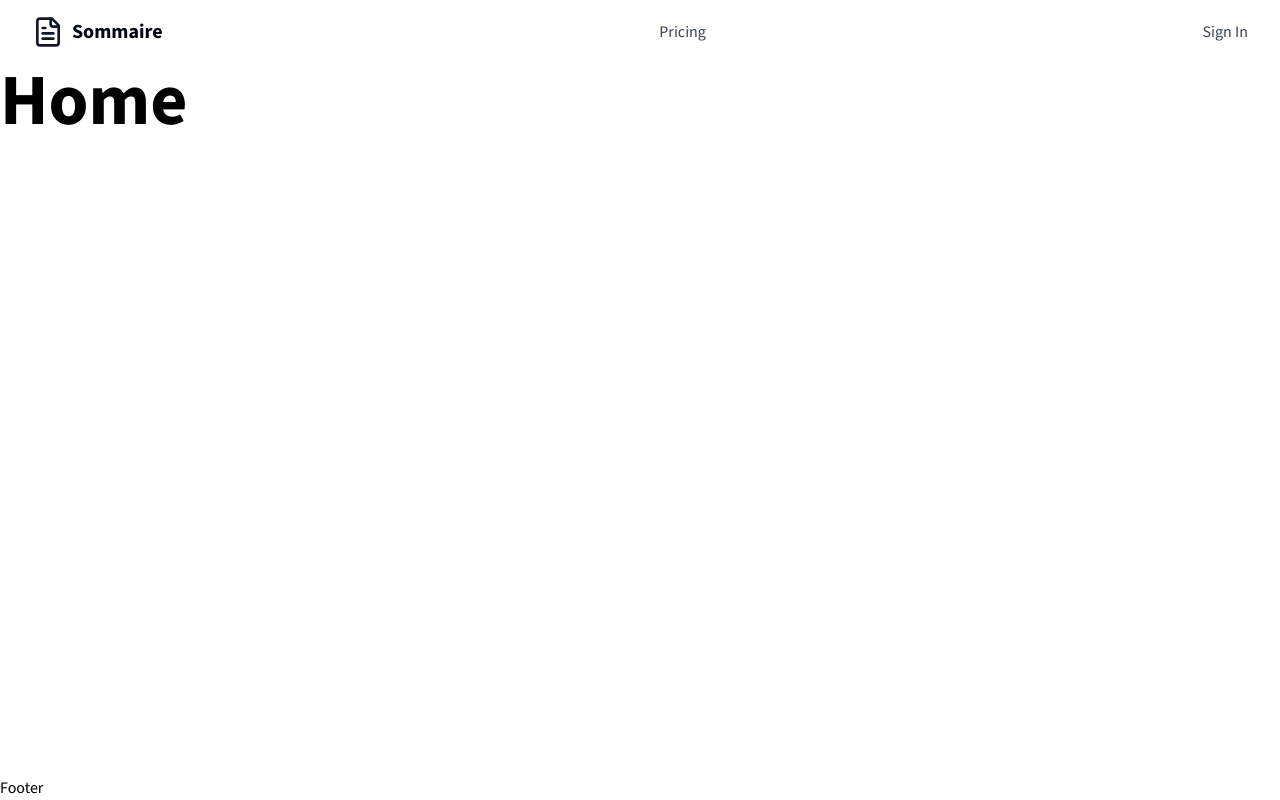
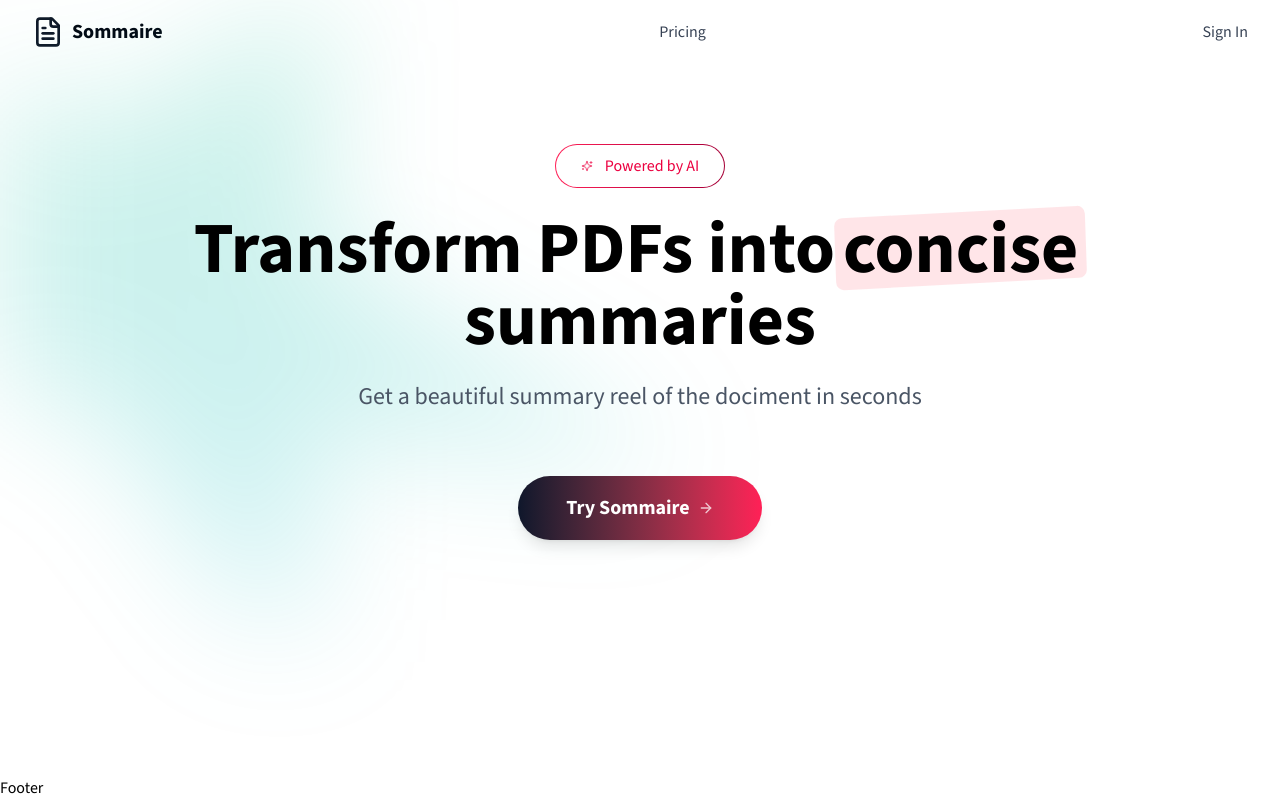
Before and after one commit to AliRaza192/ai-saas-pdf-summary, a Next.js app: page / in a window 1280 px wide. Built offline with nearby package versions, Linux system fonts and the light colour scheme.

Commit message:
added hero section step

```diff
--- a/app/globals.css
+++ b/app/globals.css
@@ -127,8 +127,24 @@
 
   button {
     @apply hover:cursor-pointer bg-rose-600 hover:bg-rose-700
+  }
 
+  @keyframes gradient-x {
+    0%,
+    100% {
+      background-size: 200% 100%;
+      background-position: right center;
+    }
+    50% {
+      background-size: 200% 100%;
+      background-position: right center;
+    }
   }
+
+  .animate-gradient-x {
+    animation: gradient-x 3s ease infinite;
+  }
+
 }
 
 @utility container {
--- a/app/page.tsx
+++ b/app/page.tsx
@@ -1,10 +1,15 @@
+import BgGradient from "@/components/common/bg-gradient";
+import HeroSection from "@/components/home/hero-section";
 import { Button } from "@/components/ui/button";
 
 
 export default function Home() {
   return (
-    <h1>
-      Home
-    </h1>
+    <div className="relative w-full">
+      <BgGradient />
+      <div className="flex flex-col">
+        <HeroSection />
+      </div>
+    </div>
   );
 }
--- /dev/null
+++ b/components/common/bg-gradient.tsx
@@ -0,0 +1,24 @@
+export default function BgGradient({
+    children,
+    className,
+  }: {
+    children?: React.ReactNode
+    className?: string
+  }) {
+    return (
+      <div className={`relative isolate ${className}`}>
+        <div
+          aria-hidden="true"
+          className="pointer-events-none absolute inset-x-0 -top-40 -z-10 transform-gpu overflow-hidden blur-3xl sm:-top-30"
+        >
+          <div
+            style={{
+              clipPath: "polygon(50% 0%, 61% 35%, 98% 35%, 68% 57%, 79% 91%, 50% 70%, 21% 91%, 32% 57%, 2% 35%, 39% 35%)",
+            }}
+            className="relative left-[calc(50%-11rem)] aspect-[1155/678] w-[36.125rem] -translate-x-1/2 rotate-[30deg] bg-gradient-to-br from-emerald-500 via-teal-500 to-cyan-500 opacity-20 sm:left-[calc(50%-30rem)] sm:w-[72rem]"
+          />
+        </div>
+        {children}
+      </div>
+    )
+  }
--- /dev/null
+++ b/components/home/hero-section.tsx
@@ -0,0 +1,42 @@
+import { Button } from "@/components/ui/button";
+import { Badge } from "@/components/ui/badge";
+import { ArrowRight, Sparkle, Sparkles } from "lucide-react";
+import Link from "next/link";
+
+export default function HeroSection() {
+    return (
+        <section className="relative mx-auto flex flex-col z-0 items-center justify-center py-16 sm:py-20 lg:pb-28 transition-all animate-in lg:px-12 max-w-7xl">
+            <div className="">
+                <div className="relative p-[1px] overflow-hidden rounded-full bg-linear-to-r from-rose-200 via-rose-500 to-rose-800 animate-gradient-x group">
+                    <Badge
+                        variant={'secondary'}
+                        className="relative px-6 py-2 text-base font-medium bg-white rounded-full group-hover:bg-gray-50 transition-colors duration-200">
+                        <Sparkles className="h-6 w-6 mr-2 text-rose-600 animate-pulse" />
+                        <p className="text-base text-rose-600">Powered by AI</p>
+                    </Badge>
+                </div>
+            </div>
+            <h1 className="font-bold py-6 text-center">
+                Transform PDFs into
+                <span className="relative inline-block">
+                    <span className="relative z-10 px-2">concise</span>
+                    <span className="absolute inset-0 bg-rose-200/50 -rotate-2 rounded-lg transform -skew-y-1" aria-hidden="true">
+                    </span>
+                </span>
+                summaries</h1>
+            <h2 className="text-lg sm:text-xl lg:text-2xl text-center px-4 lg:px-0 lg:max-w-4xl text-gray-600">Get a beautiful summary reel of the dociment in seconds</h2>
+            <div>
+                <Button
+                    variant={'link'}
+                    className="text-white mt-6 text-base rounded-full sm:text-lg lg:text-xl px-8 sm:px-10 lg:px-12 py-6 sm:py-7 lg:py-8 lg:mt-16 bg-linear-to-r from-slate-900 to-rose-500 hover:from-rose-500 hover:to-slate-900 hover:no-underline font-bold shadow-lg transition-all duration-300"
+                >
+                    <Link href="/#pricing" className="flex gap-2 items-center">
+                        <span>Try Sommaire</span>
+                        <ArrowRight className="animate-pulse" />
+                    </Link>
+                </Button>
+
+            </div>
+        </section>
+    )
+}
--- /dev/null
+++ b/components/ui/badge.tsx
@@ -0,0 +1,46 @@
+import * as React from "react"
+import { Slot } from "@radix-ui/react-slot"
+import { cva, type VariantProps } from "class-variance-authority"
+
+import { cn } from "@/lib/utils"
+
+const badgeVariants = cva(
+  "inline-flex items-center justify-center rounded-md border px-2 py-0.5 text-xs font-medium w-fit whitespace-nowrap shrink-0 [&>svg]:size-3 gap-1 [&>svg]:pointer-events-none focus-visible:border-ring focus-visible:ring-ring/50 focus-visible:ring-[3px] aria-invalid:ring-destructive/20 dark:aria-invalid:ring-destructive/40 aria-invalid:border-destructive transition-[color,box-shadow] overflow-hidden",
+  {
+    variants: {
+      variant: {
+        default:
+          "border-transparent bg-primary text-primary-foreground [a&]:hover:bg-primary/90",
+        secondary:
+          "border-transparent bg-secondary text-secondary-foreground [a&]:hover:bg-secondary/90",
+        destructive:
+          "border-transparent bg-destructive text-white [a&]:hover:bg-destructive/90 focus-visible:ring-destructive/20 dark:focus-visible:ring-destructive/40 dark:bg-destructive/70",
+        outline:
+          "text-foreground [a&]:hover:bg-accent [a&]:hover:text-accent-foreground",
+      },
+    },
+    defaultVariants: {
+      variant: "default",
+    },
+  }
+)
+
+function Badge({
+  className,
+  variant,
+  asChild = false,
+  ...props
+}: React.ComponentProps<"span"> &
+  VariantProps<typeof badgeVariants> & { asChild?: boolean }) {
+  const Comp = asChild ? Slot : "span"
+
+  return (
+    <Comp
+      data-slot="badge"
+      className={cn(badgeVariants({ variant }), className)}
+      {...props}
+    />
+  )
+}
+
+export { Badge, badgeVariants }
```
